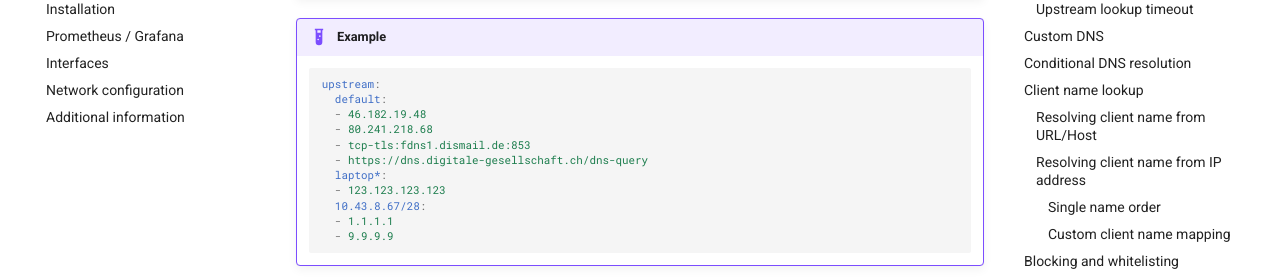
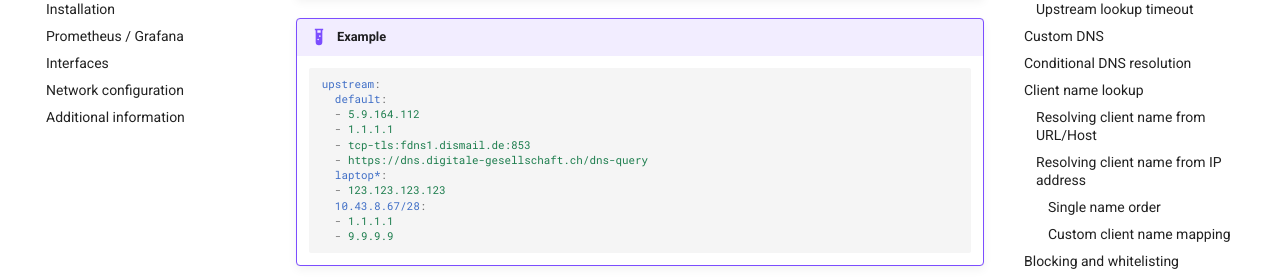
Before and after one commit to 0xERR0R/blocky, an MkDocs documentation site: the page built from docs/configuration.md, in a window 1280 px wide and 900 px high, scrolled down 2752 px. Shown: the part 153-433 px from the top of the window. Built offline with MkDocs 1.6.1 and Material for MkDocs 9.7.7, drawn with Linux system fonts in a browser that asks for light colours; comment, search, counter and statistics services are not loaded.

Commit message:
replace blocking upstream resolvers in the documentation (#426)

````diff
--- a/docs/config.yml
+++ b/docs/config.yml
@@ -3,9 +3,13 @@ upstream:
   # format for resolver: [net:]host:[port][/path]. net could be empty (default, shortcut for tcp+udp), tcp+udp, tcp, udp, tcp-tls or https (DoH). If port is empty, default port will be used (53 for udp and tcp, 853 for tcp-tls, 443 for https (Doh))
   # this configuration is mandatory, please define at least one external DNS resolver
   default:
-    - 46.182.19.48
-    - 80.241.218.68
+    # example for tcp+udp IPv4 server (https://digitalcourage.de/)
+    - 5.9.164.112
+    # Cloudflare
+    - 1.1.1.1
+    # example for DNS-over-TLS server (DoT)
     - tcp-tls:fdns1.dismail.de:853
+    # example for DNS-over-HTTPS (DoH)
     - https://dns.digitale-gesellschaft.ch/dns-query
   # optional: use client name (with wildcard support: * - sequence of any characters, [0-9] - range)
   # or single ip address / client subnet as CIDR notation
--- a/docs/configuration.md
+++ b/docs/configuration.md
@@ -73,8 +73,8 @@ CIDR notation.
     ```yaml
     upstream:
       default:
-      - 46.182.19.48
-      - 80.241.218.68
+      - 5.9.164.112
+      - 1.1.1.1
       - tcp-tls:fdns1.dismail.de:853
       - https://dns.digitale-gesellschaft.ch/dns-query
       laptop*:
````
